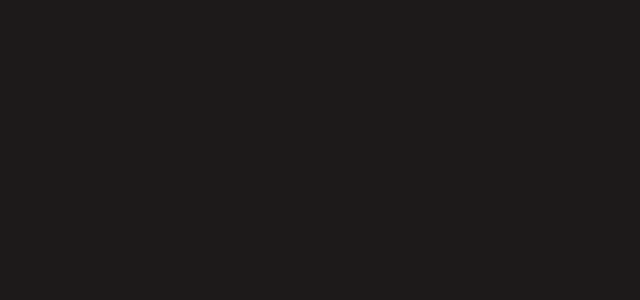
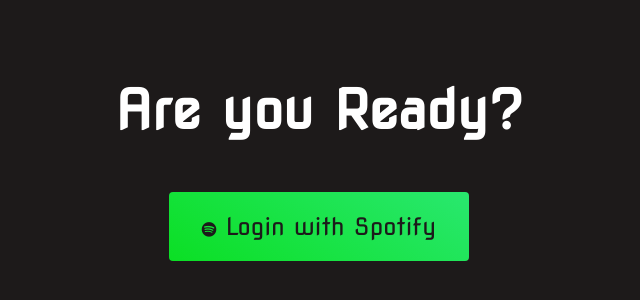
Before and after one commit to aghwotu/trivia-quiz, a Vue app: page /login in a window 1280 px wide. Shown: the part 226-526 px from the top of the page, without its empty margins (321-961 px from the left). Built offline with nearby package versions, Linux system fonts and the light colour scheme.

Commit message:
chore: Create Login page and route

```diff
--- a/src/router/index.js
+++ b/src/router/index.js
@@ -4,6 +4,7 @@ import Home from '../views/Home.vue';
 import Game from '../views/Game.vue';
 import HighScores from '../views/HighScores.vue';
 import End from '../views/End.vue';
+import Login from '../views/Login.vue';
 
 Vue.use(VueRouter);
 
@@ -29,6 +30,11 @@ const routes = [
     component: End,
   },
   {
+    path: '/login',
+    name: 'Login',
+    component: Login,
+  },
+  {
     path: '/about',
     name: 'About',
     // route level code-splitting
--- /dev/null
+++ b/src/views/Login.vue
@@ -0,0 +1,40 @@
+<template>
+  <!-- <div class="home"> -->
+  <!-- <HelloWorld msg="Welcome to Your Vue.js App"/> -->
+  <!-- </div> -->
+  <div class="container">
+    <div id="home" class="flex-column flex-center">
+      <h1>Are you Ready?</h1>
+      <!-- <router-link to="/game" class="btn">Play</router-link> -->
+      <router-link to="/highscores" class="btn correct">
+        <i class="fab fa-spotify"></i> Login with Spotify
+      </router-link>
+    </div>
+  </div>
+</template>
+
+<script>
+  // @ is an alias to /src
+  // import HelloWorld from '@/components/HelloWorld.vue'
+
+  export default {
+    name: 'Login',
+    components: {},
+  };
+  // export default {
+  //   name: 'Home',
+  //   components: {
+  //     HelloWorld
+  //   }
+  // }
+</script>
+
+<style>
+  .correct {
+    background: linear-gradient(
+      32deg,
+      rgba(11, 223, 36) 0%,
+      rgb(41, 232, 111) 100%
+    );
+  }
+</style>
```
